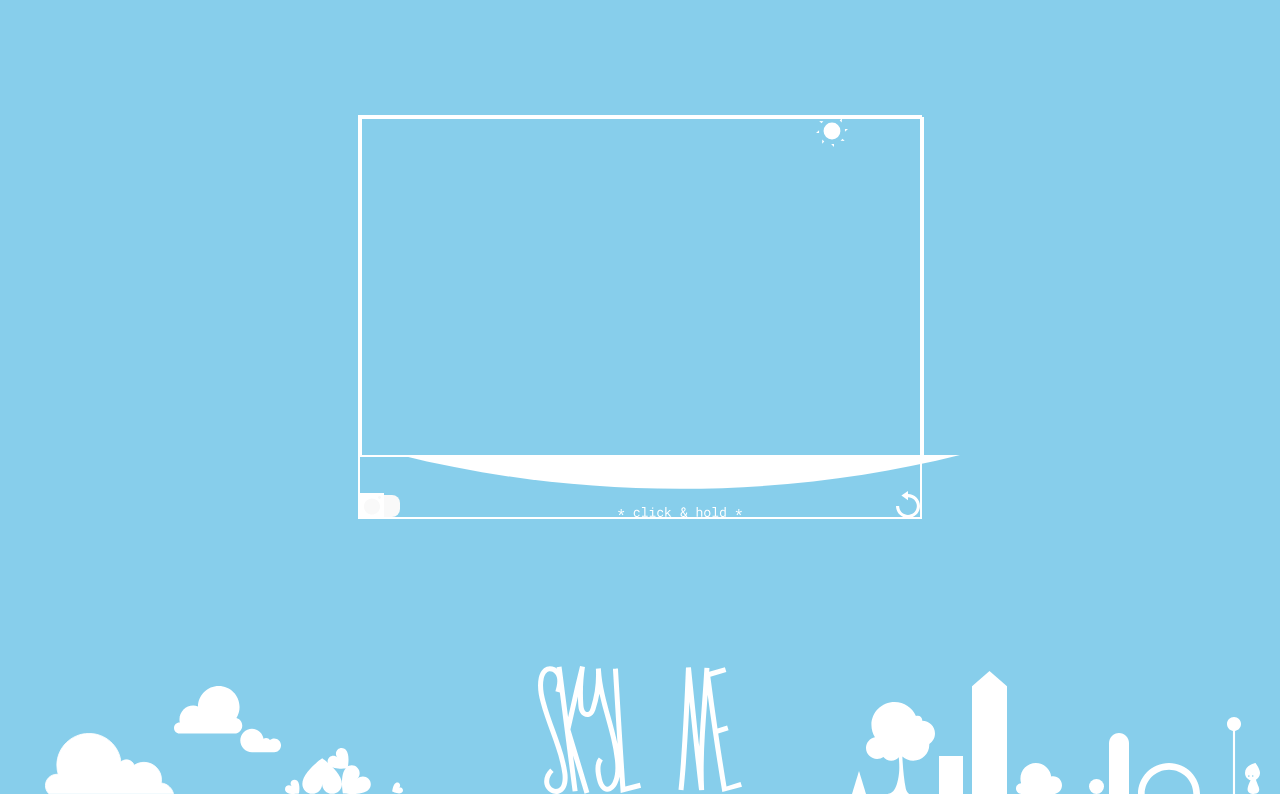
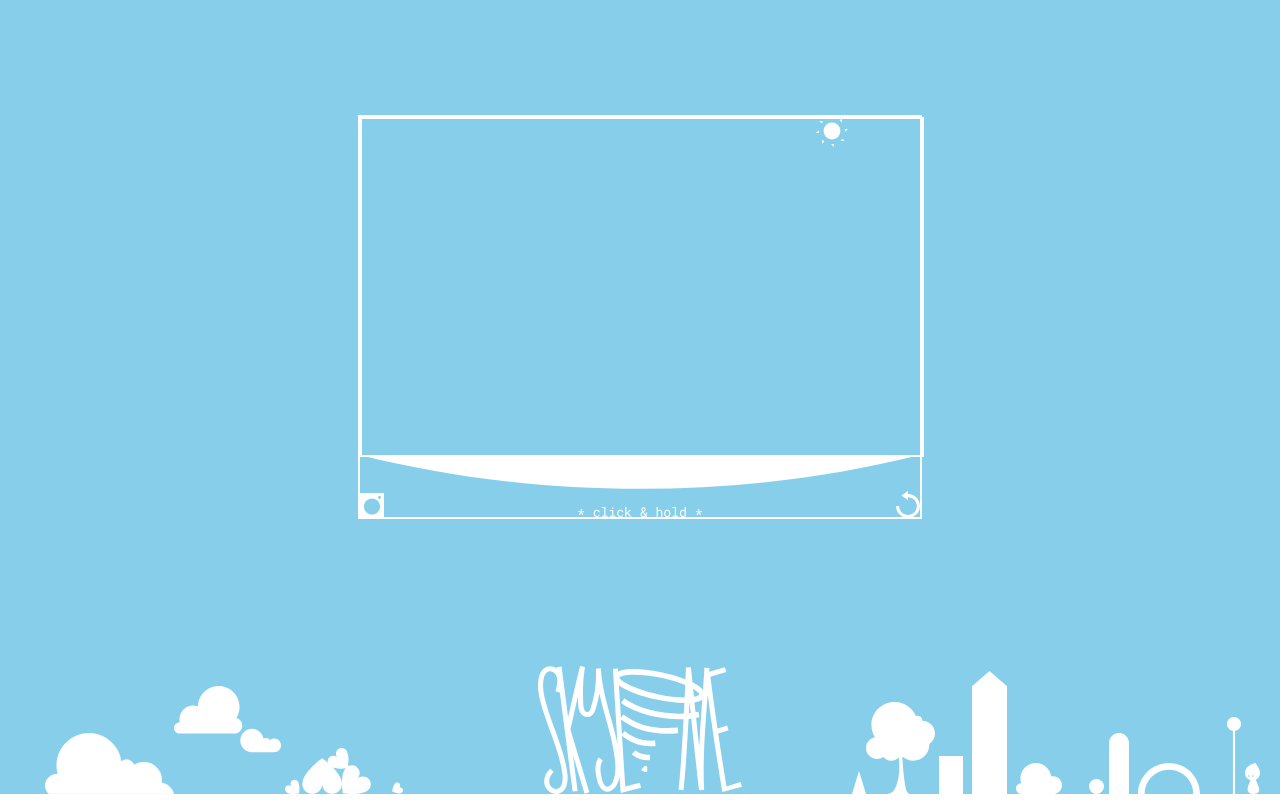
Before and after one commit to kimestelle/city-skyline, a React (Vite) app: page / in a window 1280 px wide. Built offline with nearby package versions, Linux system fonts and the light colour scheme.

Commit message:
fixed tornado positioning issue, fixed array reset issue

```diff
--- a/src/App.css
+++ b/src/App.css
@@ -6,7 +6,17 @@
   align-items: center;
   transition: background-color 15s ease;
   flex-direction: column;
+  overflow: hidden;
+  user-select: none;
 }
+
+html, body {
+  overflow: hidden;
+  height: 100%;
+  margin: 0;
+  padding: 0;
+}
+
 .sunbox {
   position: absolute;
   top: min 14vh 14vw;
@@ -151,12 +161,11 @@
   background-color: transparent;
 }
 
+.interactive {
+  cursor: pointer;
+}
 .interactive:hover {
-  transform: scale(1.1);
-}
-
-.tornado.interactive:hover {
-  transform: scale(1.1) translateX(-70%);
+  transform: scale(1.1vw);
 }
 
 .sunbox.interactive:hover {
--- a/src/App.jsx
+++ b/src/App.jsx
@@ -10,7 +10,6 @@ import WeatherMenu from './components/weather-menu.jsx';
 // import Snow from './weather/snow.jsx';
 import City from './city.jsx';
 import Screenshot from './screenshot.jsx'
-import Tornado from "./tornado.jsx";
 import Sky from './components/sky.jsx';
 
 
@@ -38,7 +37,6 @@ function App() {
         <div className="city-container">
             <City blockType={blockType} onUndo={handleUndo}/>
             <img src={ground} style={{ userSelect: 'none'}}/>
-            <Tornado />
             <div className="city-weather">
                {/* <Snow/> */}
             </div>
--- a/src/city.css
+++ b/src/city.css
@@ -5,6 +5,10 @@
     z-index: 5;
     top: 0;
     justify-content: center;
+}
+
+.notouch {
+  pointer-events: none;
 }
 
 .sprite {
--- a/src/city.jsx
+++ b/src/city.jsx
@@ -1,6 +1,7 @@
 
 import { useState, useRef } from 'react';
 import blockImages from './components/block-menu.jsx';
+import Tornado from "./tornado.jsx";
 import './city.css'; // Import the CSS file for styling
 import PropTypes from 'prop-types';
 import Sprite from './components/sprite.jsx'
@@ -81,11 +82,22 @@ const handleTornado = () => {
       setBlocks(updatedBlocks);
   }, 10);
 
-  blocks.forEach((block) => {
-    block.splice(block);
-  });
-  setBlocks([]);
-  setTornado(false);
+  let spliceCountDown = 0;
+  const spliceInterval = setInterval(() => {
+    console.log('started');
+    if (spliceCountDown == 1) {
+      const updatedBlocks = blocks.filter(block => block.name !== 'sprite');
+      setBlocks(updatedBlocks);
+      blocks.splice(0, blocks.length)
+      setTornado(false);
+      console.log('tornado done');
+      console.log(blocks);
+      clearInterval(spliceInterval);
+      return;
+    } else {
+    spliceCountDown++;
+  }
+  }, 1500);
 }
 
 const instantiateBlock = (e) => {
@@ -123,7 +135,7 @@ const stopCounter = () => {
       currentBlockRef.current.changeHeight(0);
       currentBlockRef.current = null;
       setCurrentBlockHeight(5);
-      console.log(temp);
+      console.log(temp, tornado);
   }
 };
 
@@ -137,8 +149,9 @@ const handleMouseUp = () => {
 
 return (
   <>
+  <Tornado onTornado={handleTornado}/>
   <div
-    className="city"
+    className={tornado ? "city notouch" : "city"}
     ref={containerRef}
     onMouseDown={handleMouseDown}
     onMouseUp={handleMouseUp}
@@ -180,7 +193,6 @@ return (
   <button id="button" className='undo interactive' onClick={handleUndo}>
           <img src={undo}/>
         </button>
-  <button onClick={handleTornado}/>
   </>
 );
 }
--- a/src/components/sprite.jsx
+++ b/src/components/sprite.jsx
@@ -25,7 +25,7 @@ const Sprite = ({ index, x, height, tornado }) => {
 
   useEffect(() => {
     if (!tornado) {
-    const interval = setInterval(() => {
+      const interval = setInterval(() => {
       if (position <= 0 || position >= (100 - (3 * height / 7)) || turn < 0) {
 
         setDirection(prevDirection => -prevDirection);
--- a/src/tornado.css
+++ b/src/tornado.css
@@ -1,9 +1,15 @@
 .tornado {
     position: fixed;
-        height:8vw;
-        bottom: 2.2vw;
-        left: 48vw;
+    height:8vw;
+    bottom: 2.2vw;
+    left: 48vw;
+    cursor: pointer;
 }
+
+.tornado.absolute {
+    position: absolute;
+}
+
 
 .tornado:hover {
     animation: flip-with-scale 0.3s infinite;
@@ -13,6 +19,7 @@
     animation: flip-with-scale 0.3s infinite;
     animation-fill-mode: forwards;
     transition: 1s ease-in; /* Faster transition */
+    pointer-events: none;
 }
 
 @keyframes flip-with-scale {
@@ -26,13 +33,11 @@
 
 @keyframes moveToBottomRight {
     0% {
-        position: fixed;
         height:8vw;
         bottom: 2.2vw;
         left: 48vw;
     }
     100% {
-        position: fixed;
         left: 100%;
         bottom: 15vh;
         height: min(12vh, 10vw);
@@ -41,66 +46,57 @@
 
 @keyframes moveToBottomLeft {
     0% {
-        position: absolute;
         left: 150%;
-        bottom: 5%;
+        bottom: 0%;
         height: min(12vh, 10vw);
     }
     100% {
-        position: absolute;
         left: 0%;
-        bottom: 20%;
+        bottom: 16%;
         height: min(15vh, 12vw);
     }
 }
 
 @keyframes moveLeftToRight {
     0% {
-        position: absolute;
         left: 0%;
-        bottom: 20%;
+        bottom: 16%;
         height: min(15vh, 12vw);
     }
 
     20% {
-        position: absolute;
         left: calc((100% - min(16vh, 8vw)) * 3 / 10);
-        bottom: 20%;
+        bottom: 16%;
         height: min(21vh, 14vw);
     }
 
     40% {
-        position: absolute;
         left: calc((100% - min(16vh, 8vw)) * 2/ 5);
-        bottom: 20%;
+        bottom: 16%;
         height: min(23vh, 17vw);
     }
 
     50% {
-        position: absolute;
         left: calc((100% - min(16vh, 8vw)) / 2);
-        bottom: 20%;
+        bottom: 16%;
         height: min(24vh, 18vw);
     }
 
     60% {
-        position: absolute;
         left: calc((100% - min(16vh, 8vw)) * 3 / 5);
-        bottom: 20%;
+        bottom: 16%;
         height: min(23vh, 17vw);
     }
 
     70% {
-        position: absolute;
         left: calc((100% - min(16vh, 8vw)) * 7 / 10);
-        bottom: 20%;
+        bottom: 16%;
         height: min(21vh, 14vw);
     }
 
     100% {
-        position: absolute;
         left: 100%;
-        bottom: 20%;
+        bottom: 16%;
         height: 5%;
     }
 }
@@ -131,5 +127,5 @@
 }
 
 .tornado.move-back {
-    animation: moveBack 1.5s ease-in, flip-with-scale 0.3s infinite
+    animation: moveBack 1.5s, flip-with-scale 0.3s infinite
 }
--- a/src/tornado.jsx
+++ b/src/tornado.jsx
@@ -1,8 +1,9 @@
 import { useState, useEffect } from 'react';
 import './tornado.css';
 import tornado from './assets/tornado.svg';
+import PropTypes from 'prop-types';
 
-function Tornado() {
+function Tornado({ onTornado }) {
     const [animationStage, setAnimationStage] = useState(0);
 
     useEffect(() => {
@@ -10,25 +11,29 @@ function Tornado() {
         if (animationStage === 1) {
             timer = setTimeout(() => {
                 setAnimationStage(2);
-            }, 300); // Move to the bottom right after 1 second
+            }, 300);
         } else if (animationStage === 2) {
             timer = setTimeout(() => {
+                onTornado();
+                console.log('tornado queued')
                 setAnimationStage(3);
-            }, 700); // Move to the bottom left after 1 second
+            }, 700);
         } else if (animationStage === 3) {
             timer = setTimeout(() => {
+                console.log('stage4')
                 setAnimationStage(4);
             }, 1000);
         } else if (animationStage === 4) {
             timer = setTimeout(() => {
                 setAnimationStage(5);
-            }, 1500); // Move from left to right after 1 second
+            }, 1500);
         }
         return () => clearTimeout(timer);
+    // eslint-disable-next-line react-hooks/exhaustive-deps
     }, [animationStage]);
 
     const startAnimation = () => {
-        setAnimationStage(1); // Start the first animation stage
+        setAnimationStage(1);
     };
 
     return (
@@ -36,16 +41,16 @@ function Tornado() {
             src={tornado}
             className={`tornado interactive
                 ${animationStage === 1 ? 'move-to-bottom-right' : ''}
-                ${animationStage === 2 ? 'move-to-bottom-left' : ''}
-                ${animationStage === 3 ? 'move-left-to-right' : ''}
+                ${animationStage === 2 ? 'move-to-bottom-left absolute' : ''}
+                ${animationStage === 3 ? 'move-left-to-right absolute' : ''}
                 ${animationStage === 4 ? 'move-back' : ''}`}
             onClick={startAnimation}
-            style={{
-                left: animationStage === 0 ? '50%' : undefined,
-                bottom: animationStage === 0 ? '-33vh' : undefined,
-            }}
         />
     );
 }
 
+Tornado.propTypes = {
+    onTornado: PropTypes.func,
+  };
+
 export default Tornado;
```
